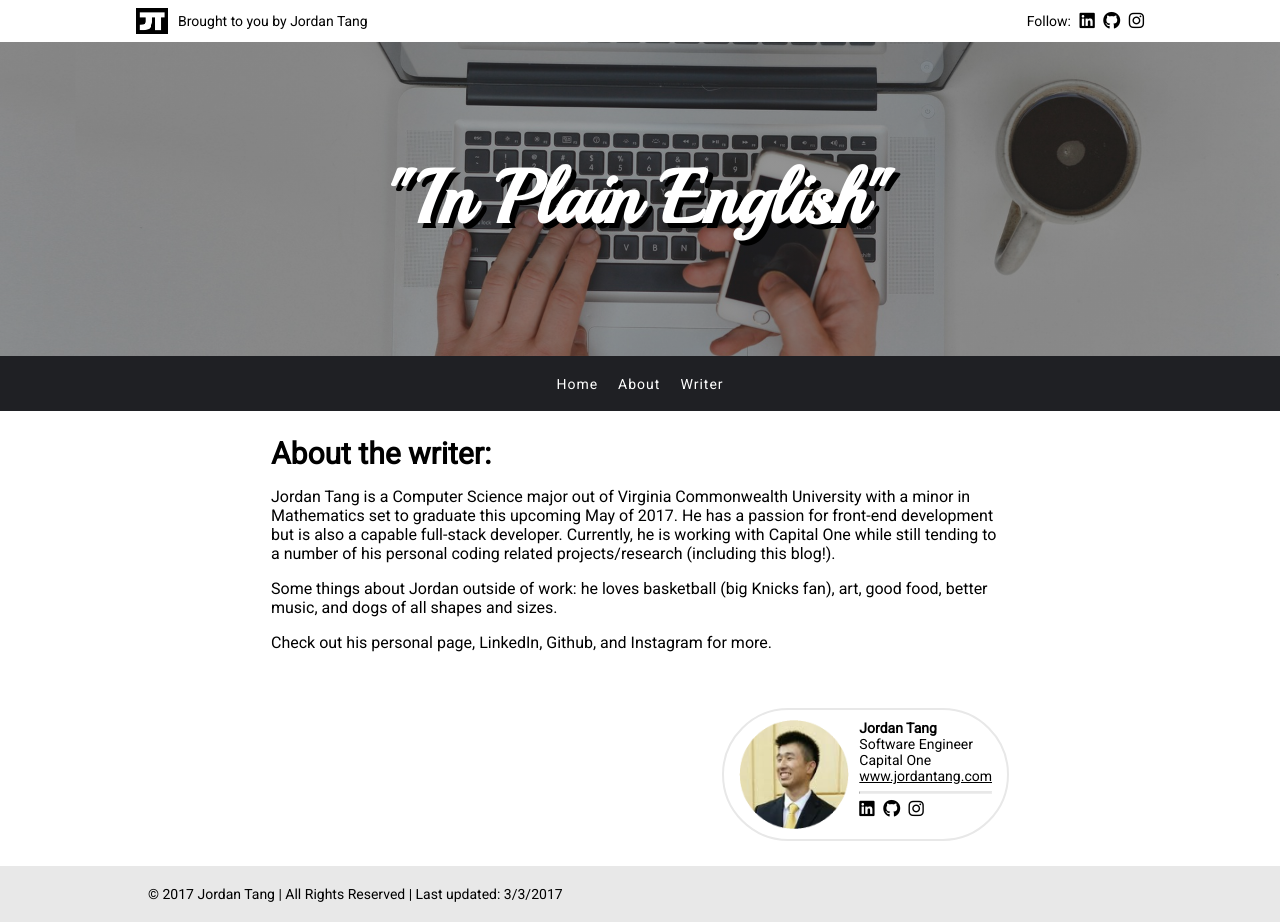
After one commit to tangjl/blog, a Django app: a page that uses app/templates/app/base.html in a window 1280 px wide. The commit adds this page. Run offline with Django 3.2, Linux system fonts and the light colour scheme; some libraries are stand-ins or nearby versions.

Commit message:
Additional layout restructuring

```diff
--- a/app/static/css/style.css
+++ b/app/static/css/style.css
@@ -21,6 +21,33 @@ header {
     color: #000;
     margin-left: 5px;
 }
+.icon-link-2 {
+    color: #000;
+    margin-right: 5px;
+}
+.icon-side {
+    margin-right: 10px;
+}
+hr {
+    border-top: 2px solid #e8e8e8;
+}
+.badge {
+    display: flex;
+    font-size: 11px;
+    border: 2px solid #e8e8e8;
+    padding: 10px 15px;
+    border-radius: 75px;
+    width: fit-content;
+    float: right;
+    margin-top: 40px;
+}
+.icon {
+    width: 80px;
+    height: auto;
+}
+.bolded {
+    font-weight: 900;
+}
 .left {
     display: flex;
     align-items: center;
@@ -33,17 +60,19 @@ h1 {
     margin: 0;
     text-shadow: 5px 5px #000;
 }
+h2 {
+    display: inline;
+    font-size: 24px;
+}
 h2 a {
     font-size: 24px;
     color: #000;
     text-decoration: none;
-    font-family: 'Roboto Condensed', sans-serif;
 }
 h3 a {
-    font-size: 20px;
+    font-size: 16px;
     color: #000;
     text-decoration: none;
-    font-family: 'Roboto Condensed', sans-serif;
 }
 .logo {
     width: 32px;
@@ -89,8 +118,24 @@ p {
 }
 .container {
     width: 100%;
-    padding: 15px;
+    padding: 25px 15px;
+}
+.inner-container {
+    width: 100%;
+    padding: 25px 15px;
+}
+.wrapper {
+    display: flex;
+    justify-content: center;
+}
+.home {
+    width: 100%;
     display: initial;
+}
+.edit {
+    color: #000;
+    text-decoration: none;
+    margin-left: 10px;
 }
 footer {
     background-color: #e8e8e8;
@@ -102,13 +147,18 @@ footer {
     padding: 20px;
     width: 100%;
 }
+.link {
+    color: #000;
+}
 .posts {
-    padding: 15px;
     margin-right: 25px;
 }
 .recent-nav {
-    padding: 25px;
+    padding: 10px;
     background-color: #e8e8e8;
+}
+.recent-nav h2 {
+    font-size: 18px;
 }
 * {
     box-sizing: border-box;
@@ -140,13 +190,19 @@ footer {
     .col-11 {width: 91.66%;}
     .col-12 {width: 100%;}
     h1 {font-size: 75px;}
-    .container {padding: 25px; display: flex;}
+    .container {padding: 25px; width: 80%;}
+    .home {display: flex;}
     p {font-size: 16px;}
     h2 a {font-size: 30px;}
+    h2 {font-size: 30px;}
     .subtext {font-size: 16px;}
     .nav-bar {padding: 18px 0px;}
     .nav-link {font-size: 14px;}
     .header-content {width: 80%;}
     .footer-content {width: 80%;}
     .header-text {display: initial;}
+    .badge {font-size: 14px; padding: 10px 15px;}
+    .icon {width: 110px;}
+    .recent-nav {padding: 20px;}
+    .inner-container {width: 60%;}
 }
--- /dev/null
+++ b/app/templates/app/about_writer.html
@@ -0,0 +1,35 @@
+{% extends 'app/base.html' %}
+
+{% block content %}
+    <div class="inner-container">
+        <h2>About the writer:</h2>
+        <p>Jordan Tang is a Computer Science major out of Virginia Commonwealth University with a minor in Mathematics
+            set to graduate this upcoming May of 2017. He has a passion for front-end development but is also a capable
+            full-stack developer. Currently, he is working with Capital One while still tending to a number of his personal
+            coding related projects/research (including this blog!).</p>
+
+        <p>Some things about Jordan outside of work: he loves basketball (big Knicks fan), art, good food, better music, and
+            dogs of all shapes and sizes.</p>
+
+        <p>Check out his personal page, LinkedIn, Github, and Instagram for more.</p>
+
+        <div class="badge">
+            <div class="icon-side">
+                <img src="../../static/images/icon.png" class="icon">
+            </div>
+            <div>
+                <span class="bolded">Jordan Tang</span>
+                <br>
+                Software Engineer
+                <br>
+                Capital One
+                <br>
+                <a target="_blank" href="http://www.jordantang.com/" class="link">www.jordantang.com</a>
+                <hr>
+                <a target="_blank" class="icon-link-2" href="https://www.linkedin.com/in/jordan-tang/"><i class="fa fa-linkedin-square fa-lg" aria-hidden="true"></i></a>
+                <a target="_blank" class="icon-link-2" href="https://github.com/tangjl/"><i class="fa fa-github fa-lg" aria-hidden="true"></i></a>
+                <a target="_blank" class="icon-link-2" href="https://www.instagram.com/shakespls/"><i class="fa fa-instagram fa-lg" aria-hidden="true"></i></a>
+            </div>
+        </div>
+    </div>
+{% endblock %}
--- a/app/templates/app/base.html
+++ b/app/templates/app/base.html
@@ -7,7 +7,7 @@
         <title>"In Plain English"</title>
         <meta name="viewport" content="width=device-width, initial-scale=1.0"/>
         <link rel="stylesheet" href="{% static 'css/style.css' %}">
-        <link href="https://fonts.googleapis.com/css?family=Playball|Roboto|Roboto+Condensed" rel="stylesheet">
+        <link href="https://fonts.googleapis.com/css?family=Playball|Roboto" rel="stylesheet">
         <script src="https://use.fontawesome.com/c100c02528.js"></script>
         <link rel="icon" type="image/png" href="../../static/images/logo.png"/>
     </head>
@@ -15,7 +15,7 @@
         <header>
             <div class="header-content">
                 <span class="left">
-                    <a href="http://www.jordantang.com/"><img src="../../static/images/logo.png" class="logo"></a>
+                    <a target="_blank" href="http://www.jordantang.com/"><img src="../../static/images/logo.png" class="logo"></a>
                     <span class="header-text">Brought to you by Jordan Tang</span>
                 </span>
                 <span class="right">
@@ -32,25 +32,16 @@
 
         <ul class="nav-bar row-12">
             <li class="nav-item"><a class="nav-link" href="{% url 'post_list' %}">Home</a></li>
-            <li class="nav-item"><a class="nav-link" href="">About: Blog</a></li>
-            <li class="nav-item"><a class="nav-link" href="">About: Writer</a></li>
+            <li class="nav-item"><a class="nav-link" href="{% url 'about_blog' %}">About</a></li>
+            <li class="nav-item"><a class="nav-link" href="{% url 'about_writer' %}">Writer</a></li>
             {% if user.is_authenticated %}
                 <li class="nav-item"><a class="nav-link" href="{% url 'post_new' %}">New Post</a></li>
             {% endif %}
         </ul>
 
-        <div class="container row">
-            <div class="col-9 posts">
-                {% block content %}
-                {% endblock %}
-            </div>
-            <div class="col-3 recent-nav">
-                <h2>Recent Posts</h2>
-                {% for post in posts %}
-                    <h3><a href="{% url 'post_detail' pk=post.pk %}">{{ post.title }}</a></h3>
-                {% endfor %}
-            </div>
-            <!-- make this into its own template-->
+        <div class="wrapper">
+            {% block content %}
+            {% endblock %}
         </div>
 
         <footer>
--- a/app/urls.py
+++ b/app/urls.py
@@ -6,4 +6,6 @@ urlpatterns = [
     url(r'^post/(?P<pk>\d+)/$', views.post_detail, name='post_detail'),
     url(r'^post/new/$', views.post_new, name='post_new'),
     url(r'^post/(?P<pk>\d+)/edit/$', views.post_edit, name='post_edit'),
+    url(r'^about-writer/', views.about_writer, name='about_writer'),
+    url(r'^about-blog/', views.about_blog, name='about_blog')
 ]
--- a/app/views.py
+++ b/app/views.py
@@ -39,3 +39,9 @@ def post_edit(request, pk):
     else:
         form = PostForm(instance=post)
     return render(request, 'app/post_edit.html', {'form': form})
+
+def about_writer(request):
+    return render(request, 'app/about_writer.html')
+
+def about_blog(request):
+    return render(request, 'app/about_blog.html')
```
Also changed, not shown: app/templates/app/about_blog.html (added, +21 -0 lines), app/templates/app/post_detail.html (+6 -4 lines), app/templates/app/post_list.html (+16 -6 lines), db.sqlite3.
